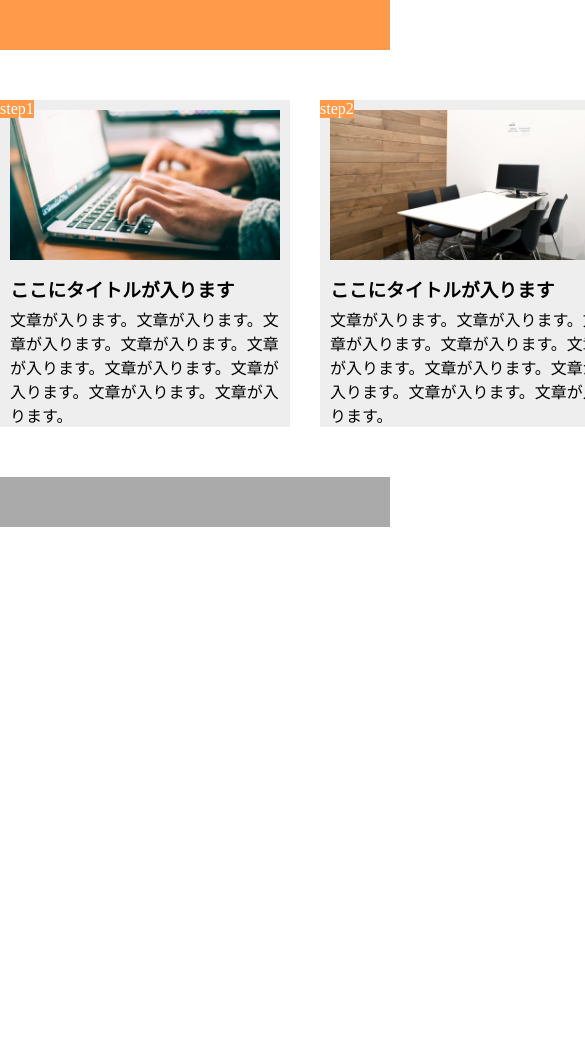
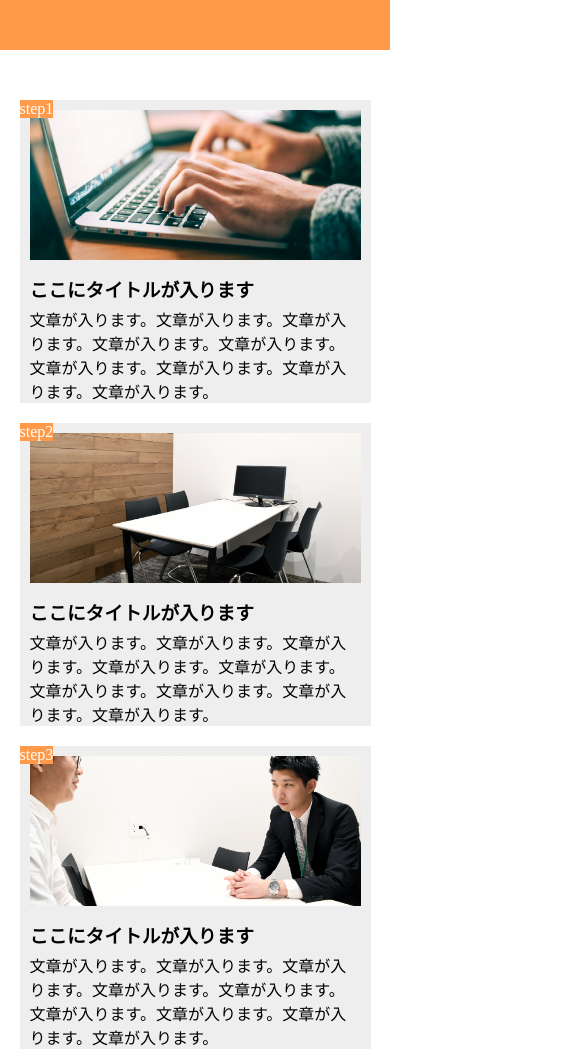
Before and after one commit to StupidSheeep/Plactice10, a plain HTML site: page index.html in a window 390 px wide. Shown: the top 1052 px of the page, 585 px wide, since content can reach past the window. Before the commit the page ends 844 px from the top, so only its background shows below. Drawn offline with Linux system fonts and the light colour scheme.

Commit message:
[Finish] 1-10

```diff
--- a/index.html
+++ b/index.html
@@ -3,6 +3,7 @@
 
   <head>
     <meta charset="UTF-8" />
+    <meta name="viewport" content="width=device-width,initial-scale1.0">
 
     <link rel="stylesheet" href="style.css" />
     <title>9章演習</title>
--- a/style.css
+++ b/style.css
@@ -66,3 +66,20 @@ footer {
   height: 50px;
   background-color: #AAAAAA;
 }
+
+@media screen and (max-width:768px){
+
+  main {
+    width: 100%;
+  }
+
+  .main-visual {
+    display: block;
+  }
+
+  section {
+    width: 90%;
+    margin: 20px auto;
+  }
+
+}
```
